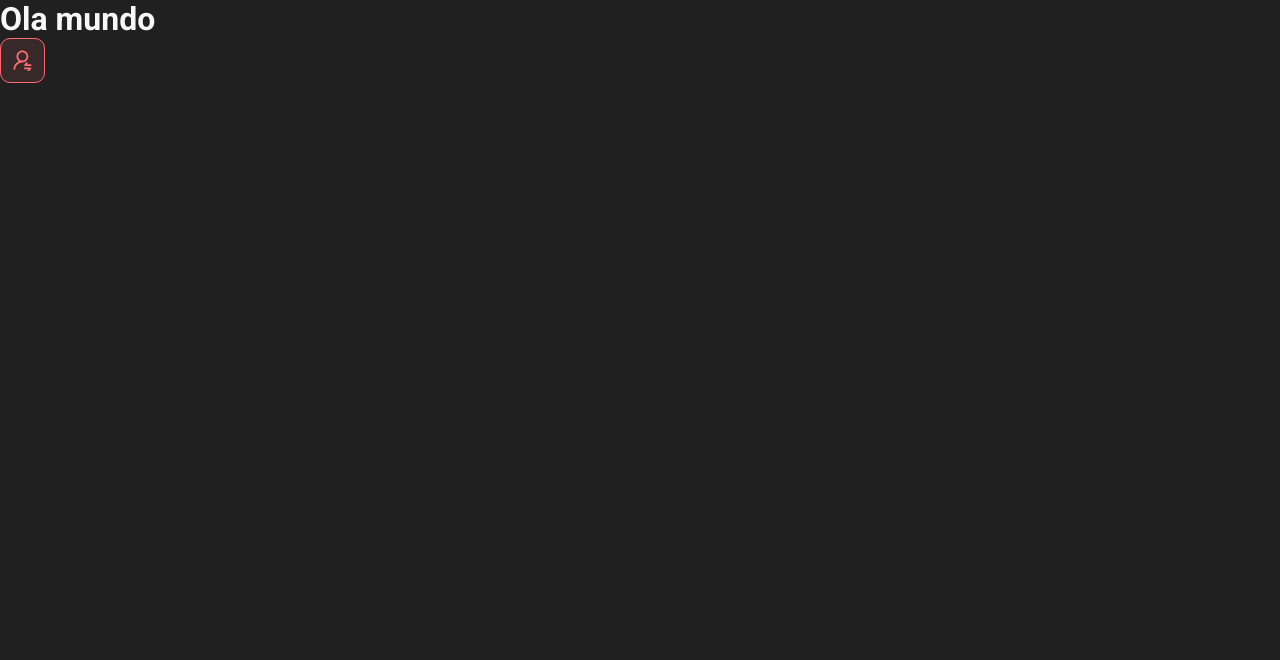
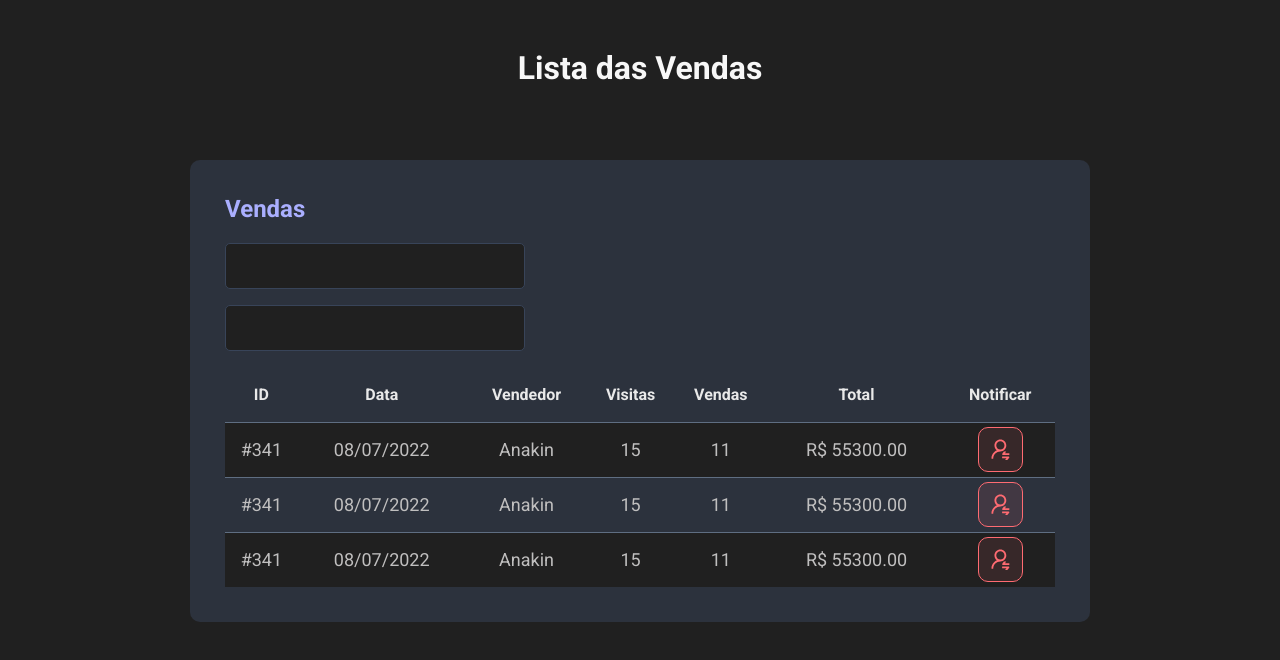
Before and after one commit to VitorRiboli/FullStack_SMS, a React (Vite) app in the folder frontend/: page / in a window 1280 px wide. Shown: the top 660 px of the page. Built offline with nearby package versions, Linux system fonts and the light colour scheme.

Commit message:
Other Components

```diff
--- a/frontend/src/App.tsx
+++ b/frontend/src/App.tsx
@@ -1,13 +1,20 @@
 import NotificationButton from "./components"
+import Header from "./components/Header"
+import SalesCard from "./components/SalesCard"
 
 function App() {
- return (
-  <>
-    <h1>Ola mundo</h1>
-    <NotificationButton />
-
-  </>
- )
+  return (
+    <>
+      <Header />
+      <main>
+        <section id="sales">
+          <div className="dsmeta-container">
+            <SalesCard />
+          </div>
+        </section>
+      </main>
+    </>
+  )
 }
 
 export default App
--- /dev/null
+++ b/frontend/src/components/Header/index.tsx
@@ -0,0 +1,11 @@
+function Header() {
+    return (
+        <header>
+            <div className="dsmeta-logo-container">
+                <h1>Lista das Vendas</h1>
+            </div>
+        </header>
+    )
+}
+
+export default Header
--- /dev/null
+++ b/frontend/src/components/SalesCard/index.tsx
@@ -0,0 +1,78 @@
+import NotificationButton from ".."
+
+function SalesCard() {
+    return (
+        <div className="dsmeta-card">
+            <h2 className="dsmeta-sales-title">Vendas</h2>
+            <div>
+                <div className="dsmeta-form-control-container">
+                    <input className="dsmeta-form-control" type="text" />
+                </div>
+                <div className="dsmeta-form-control-container">
+                    <input className="dsmeta-form-control" type="text" />
+                </div>
+            </div>
+
+            <div>
+                <table className="dsmeta-sales-table">
+                    <thead>
+                        <tr>
+                            <th className="show992">ID</th>
+                            <th className="show576">Data</th>
+                            <th>Vendedor</th>
+                            <th className="show992">Visitas</th>
+                            <th className="show992">Vendas</th>
+                            <th>Total</th>
+                            <th>Notificar</th>
+                        </tr>
+                    </thead>
+                    <tbody>
+                        <tr>
+                            <td className="show992">#341</td>
+                            <td className="show576">08/07/2022</td>
+                            <td>Anakin</td>
+                            <td className="show992">15</td>
+                            <td className="show992">11</td>
+                            <td>R$ 55300.00</td>
+                            <td>
+                                <div className="dsmeta-red-btn-container">
+                                    <NotificationButton />
+                                </div>
+                            </td>
+                        </tr>
+                        <tr>
+                            <td className="show992">#341</td>
+                            <td className="show576">08/07/2022</td>
+                            <td>Anakin</td>
+                            <td className="show992">15</td>
+                            <td className="show992">11</td>
+                            <td>R$ 55300.00</td>
+                            <td>
+                                <div className="dsmeta-red-btn-container">
+                                    <NotificationButton />
+                                </div>
+                            </td>
+                        </tr>
+                        <tr>
+                            <td className="show992">#341</td>
+                            <td className="show576">08/07/2022</td>
+                            <td>Anakin</td>
+                            <td className="show992">15</td>
+                            <td className="show992">11</td>
+                            <td>R$ 55300.00</td>
+                            <td>
+                                <div className="dsmeta-red-btn-container">
+                                    <NotificationButton />
+                                </div>
+                            </td>
+                        </tr>
+                    </tbody>
+
+                </table>
+            </div>
+
+        </div>
+    )
+}
+
+export default SalesCard
--- a/frontend/src/index.css
+++ b/frontend/src/index.css
@@ -10,9 +10,9 @@
 :root {
   --bg-color-primary: #f7f7f7;
   --bg-color-secundary: #202020;
-  --bg-color-ter: #283142;
+  --bg-color-ter: #2c323d;
 
-  --font-color-purple: #676fff;
+  --font-color-purple: #aaafff;
   --font-color: #9aaabe;
   --font-color-white: #e9e9e9;
   --font-color-gray: #c0bfbf;
@@ -36,8 +36,7 @@
 }
 
 header {
-  background: linear-gradient(180deg, #102347 0%, #181818 100%);
-  height: 220px;
+  height: 120px;
   display: flex;
   align-items: center;
   justify-content: center;
@@ -55,7 +54,7 @@
 
 .dsmeta-logo-container h1 {
   margin-top: 15px;
-  font-size: 24px;
+  font-size: 2em;
 }
 
 .dsmeta-logo-container p {
```
